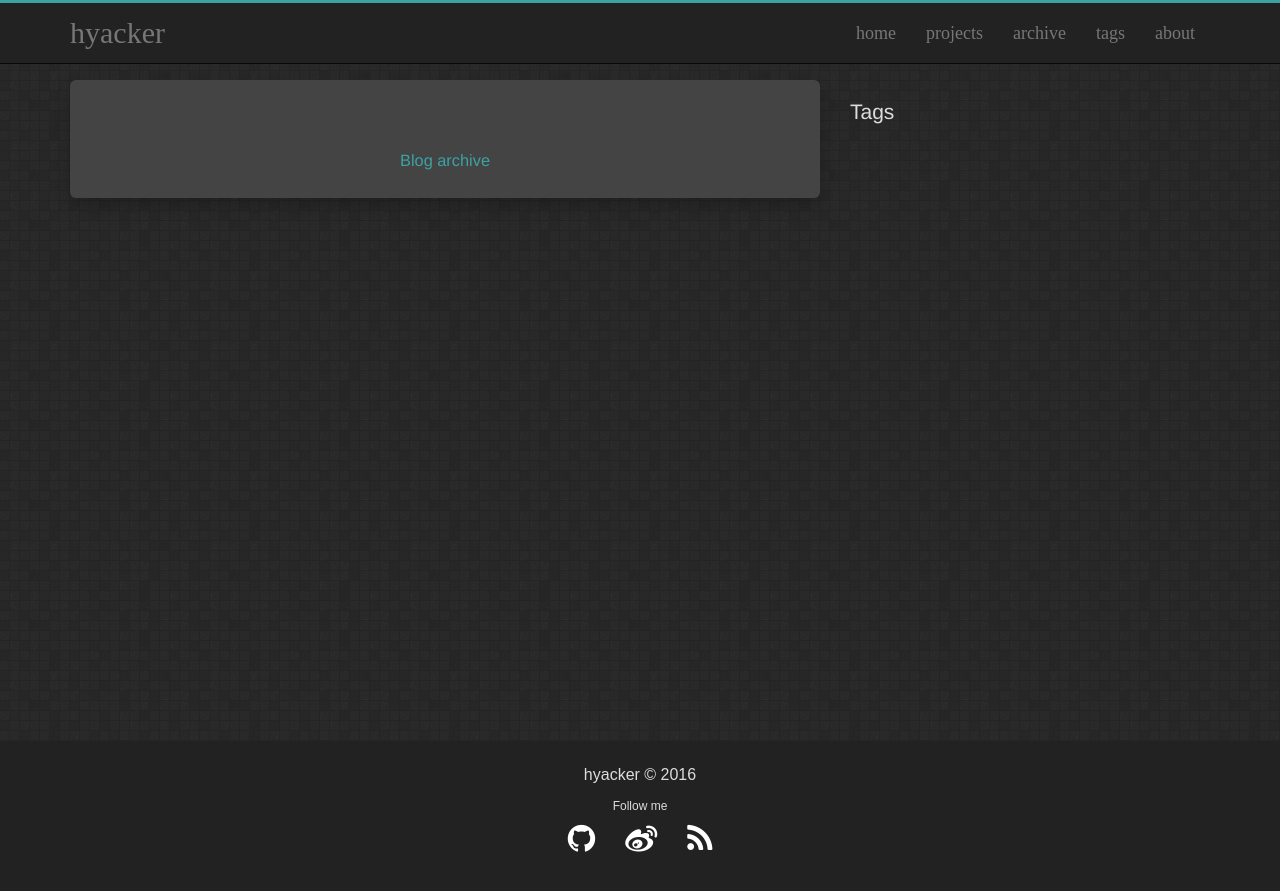
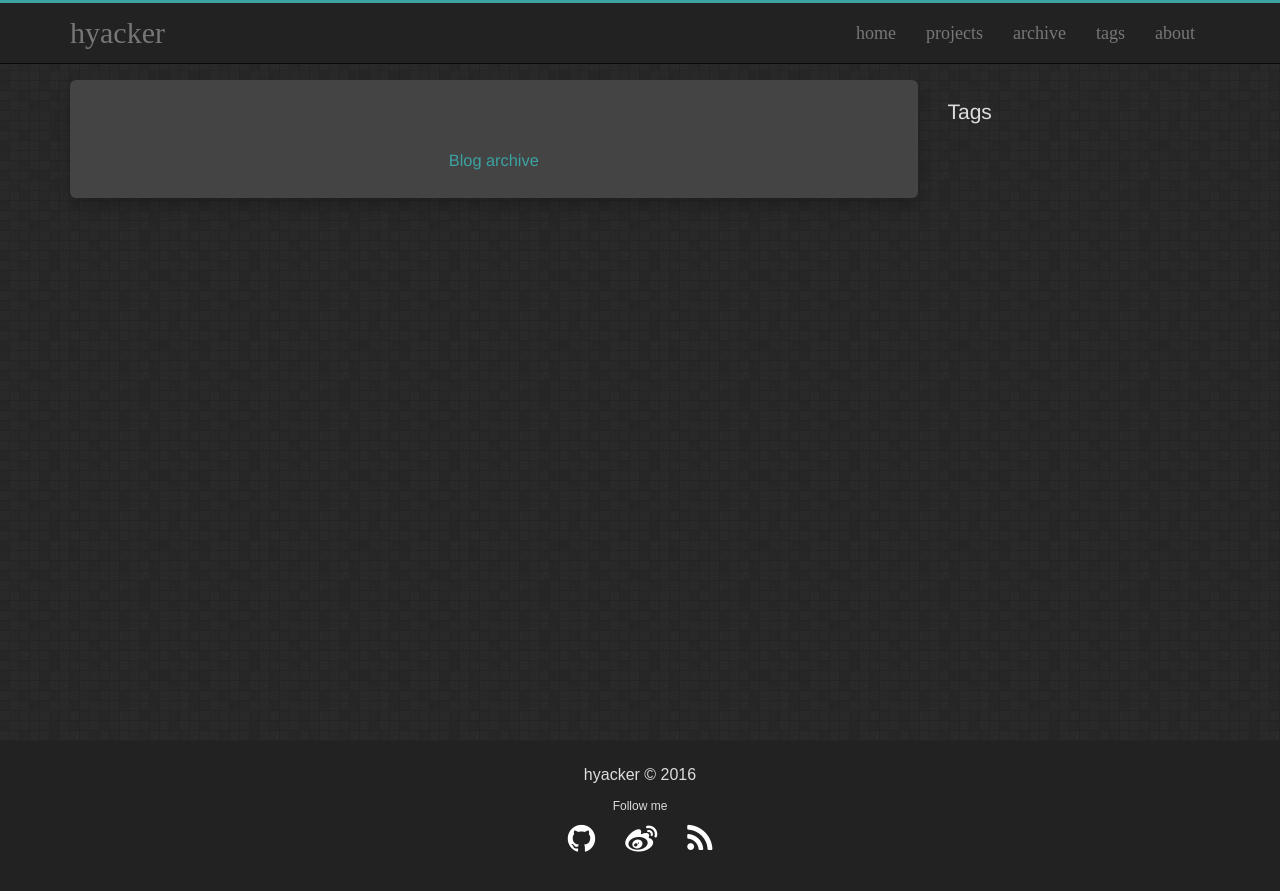
Before and after one commit to hyacker/hyacker.github.io, a Jekyll site: the page built from index.html, in a window 1280 px wide. Shown: the top 891 px of the page. Built offline with Jekyll 4.4.1, drawn with Linux system fonts in a browser that asks for light colours.

Commit message:
layout change

```diff
--- a/_layouts/page.html
+++ b/_layouts/page.html
@@ -4,12 +4,12 @@
   <div class="content">
     <div class="container container-center">
       <div class="row">
-        <div class="col-md-8">
+        <div class="col-md-9">
           <div class="well">
             {{ content }}
           </div>
         </div>
-        <div class="col-md-4 hidden-xs">
+        <div class="col-md-3 hidden-xs">
           {% include sidebar.html %}
         </div>
       </div>
--- a/_layouts/post.html
+++ b/_layouts/post.html
@@ -4,7 +4,7 @@
   <div class="content">
     <div class="container container-center">
       <div class="row">
-        <div class="col-md-8">
+        <div class="col-md-9">
           <div class="article">
             <div class="well">
               <h1><a href="{{ site.url | append:site.baseurl | append:page.url }}">{{ page.title }}</a></h1>
@@ -33,7 +33,7 @@
             </div>
           </div>
         </div>
-        <div class="col-md-4 hidden-xs">
+        <div class="col-md-3 hidden-xs">
           {% include sidebar.html %}
         </div>
       </div>
```
